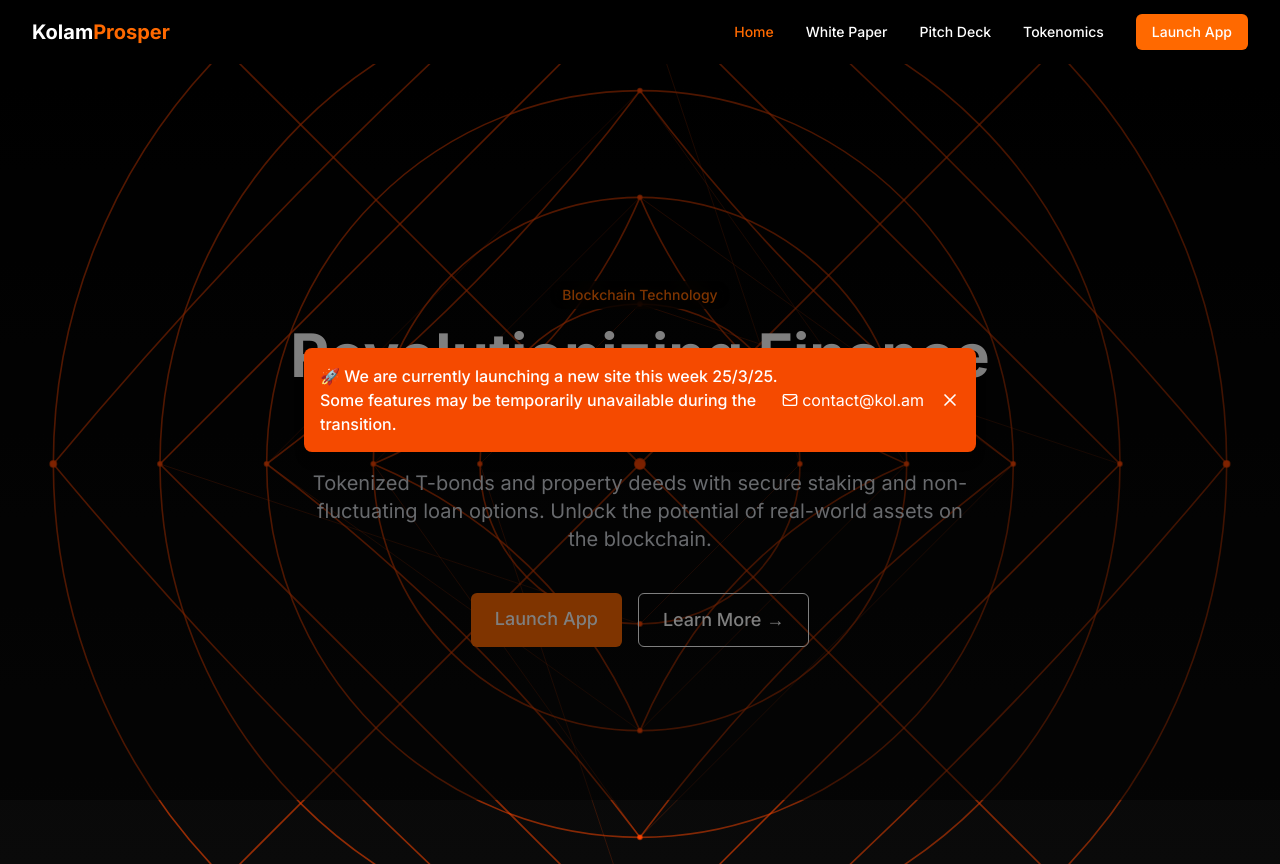
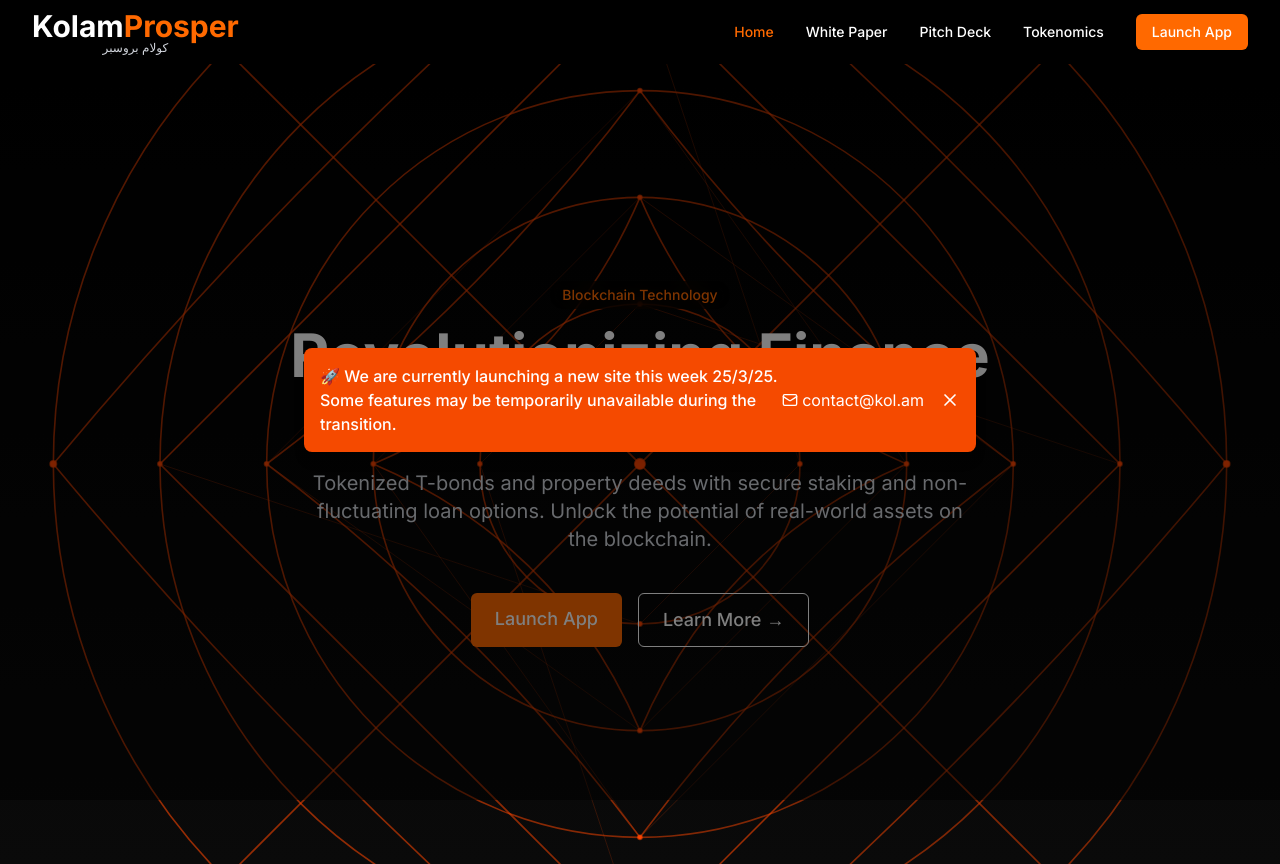
Before and after one commit to Kolam-Prosper/splash, a Next.js app: page / in a window 1280 px wide. Built offline with nearby package versions, Linux system fonts and the light colour scheme.

Commit message:
Make Kolam Prosper header larger and center Arabic text

```diff
--- a/app/components/navigation.tsx
+++ b/app/components/navigation.tsx
@@ -35,9 +35,12 @@
         <div className="flex justify-between items-center h-16">
           <div className="flex items-center">
             <Link href="/" className="flex-shrink-0">
-              <h1 className="text-xl font-bold text-white">
-                Kolam<span className="text-orange-500">Prosper</span>
-              </h1>
+              <div className="flex flex-col">
+                <h1 className="text-2xl md:text-3xl font-bold text-white">
+                  Kolam<span className="text-orange-500">Prosper</span>
+                </h1>
+                <span className="text-xs text-gray-300 -mt-1 text-center">كولام بروسبر</span>
+              </div>
             </Link>
           </div>
 
@@ -55,7 +58,7 @@
               </Link>
             ))}
             <Link
-              href="https://app.kolamprosper.com"
+              href="https://app.kol.am"
               target="_blank"
               rel="noopener noreferrer"
               className="bg-orange-500 hover:bg-orange-600 text-white px-4 py-2 rounded-md text-sm font-medium transition-colors"
@@ -118,7 +121,7 @@
               </Link>
             ))}
             <Link
-              href="https://app.kolamprosper.com"
+              href="https://app.kol.am"
               target="_blank"
               rel="noopener noreferrer"
               className="block px-3 py-2 mt-4 text-center bg-orange-500 hover:bg-orange-600 text-white rounded-md text-base font-medium"
```
